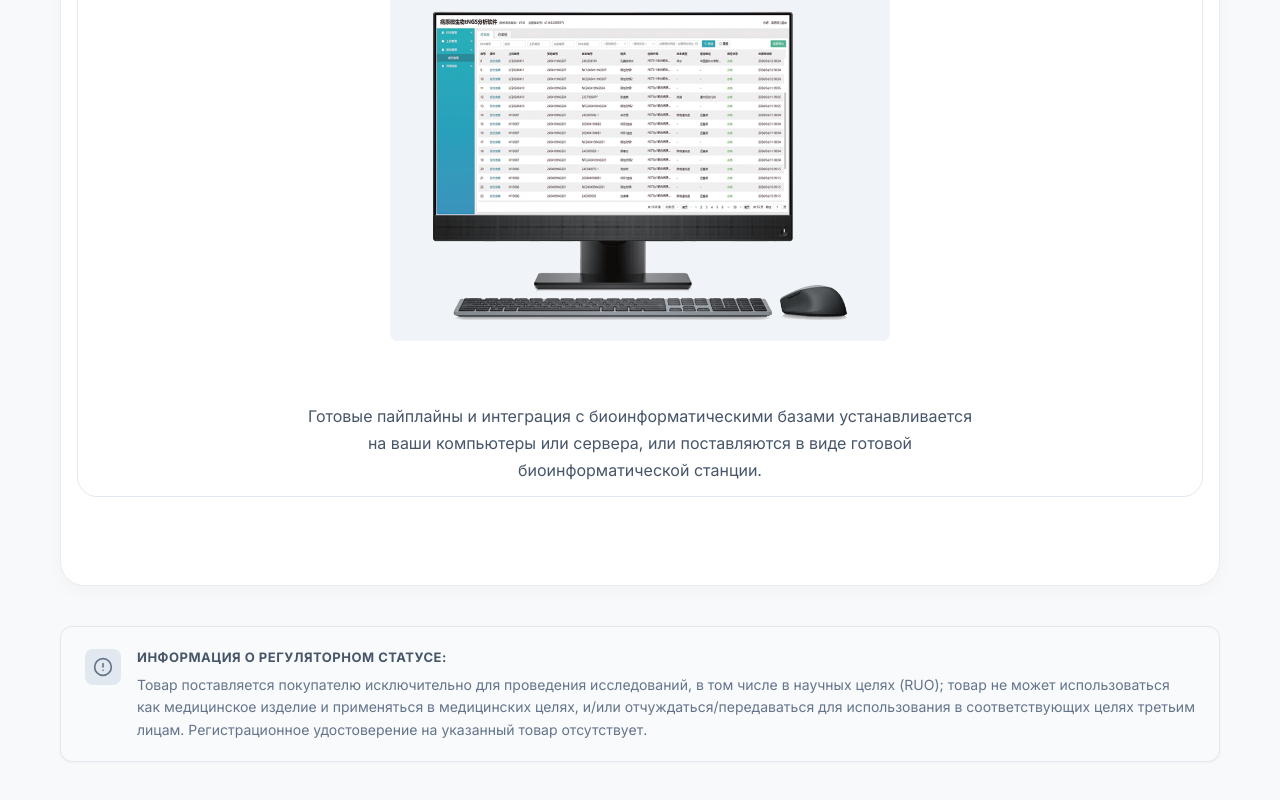
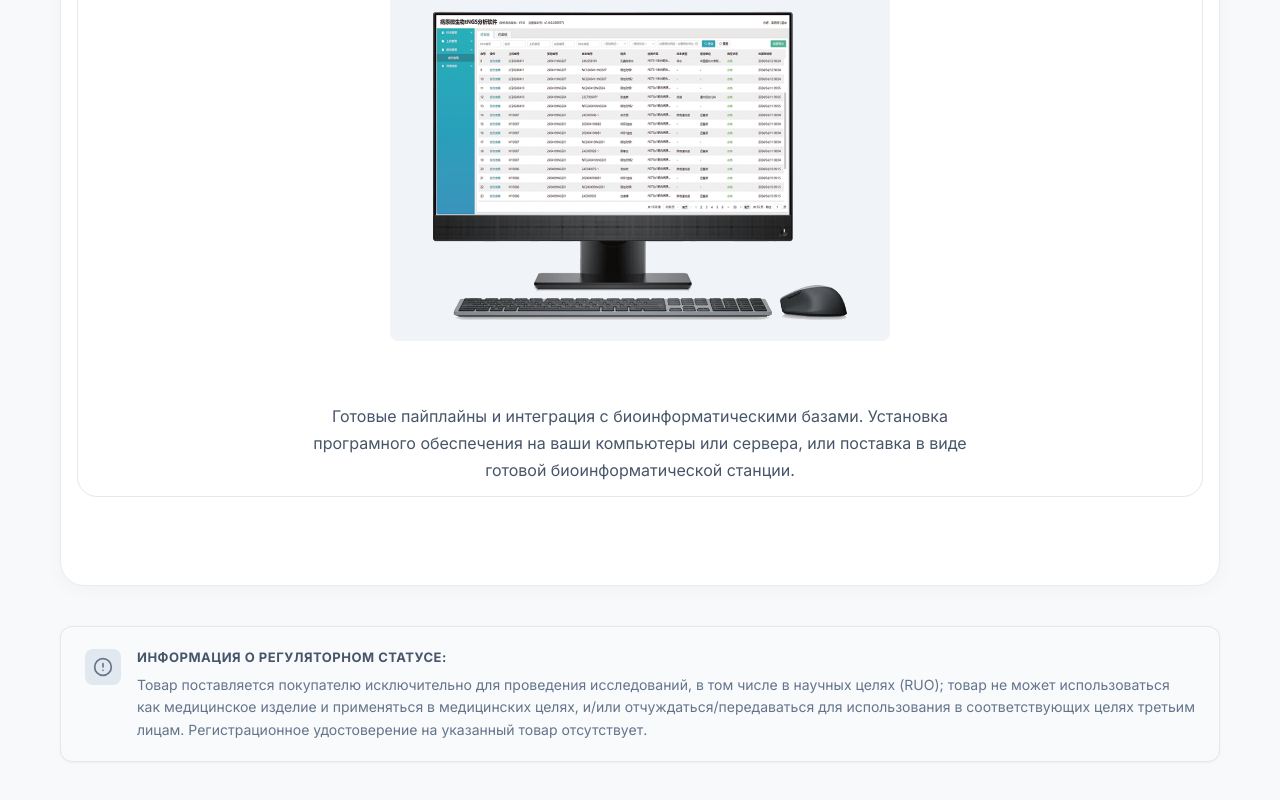
Before and after one commit to alexurpimenov-prog/ME-instruments, a React (Vite) app: page / in a window 1280 px wide. Shown: the part 7735-8535 px from the top of the page. Built offline with nearby package versions, Linux system fonts and the light colour scheme.

Commit message:
Update ProcessFlow.tsx

```diff
--- a/src/components/ProcessFlow.tsx
+++ b/src/components/ProcessFlow.tsx
@@ -388,7 +388,7 @@ export const ProcessFlow: React.FC<ProcessFlowProps> = ({
               lineHeight: '1.7',
               margin: 0
             }}>
-              Готовые пайплайны и интеграция с биоинформатическими базами устанавливается на ваши компьютеры или сервера, или поставляются в виде готовой биоинформатической станции.
+              Готовые пайплайны и интеграция с биоинформатическими базами. Установка програмного обеспечения на ваши компьютеры или сервера, или поставка в виде готовой биоинформатической станции.
             </p>
           </div>
         </div>
```
